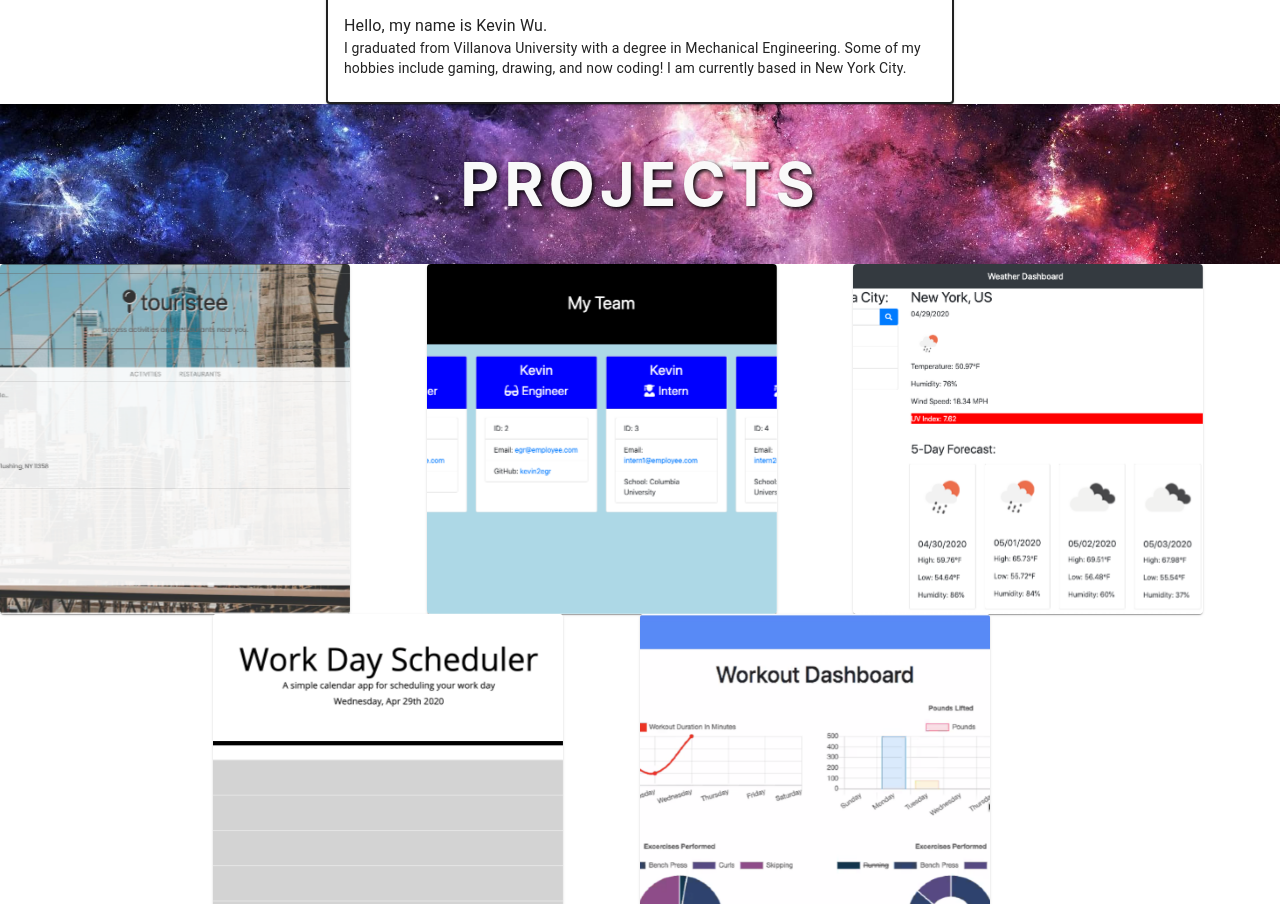
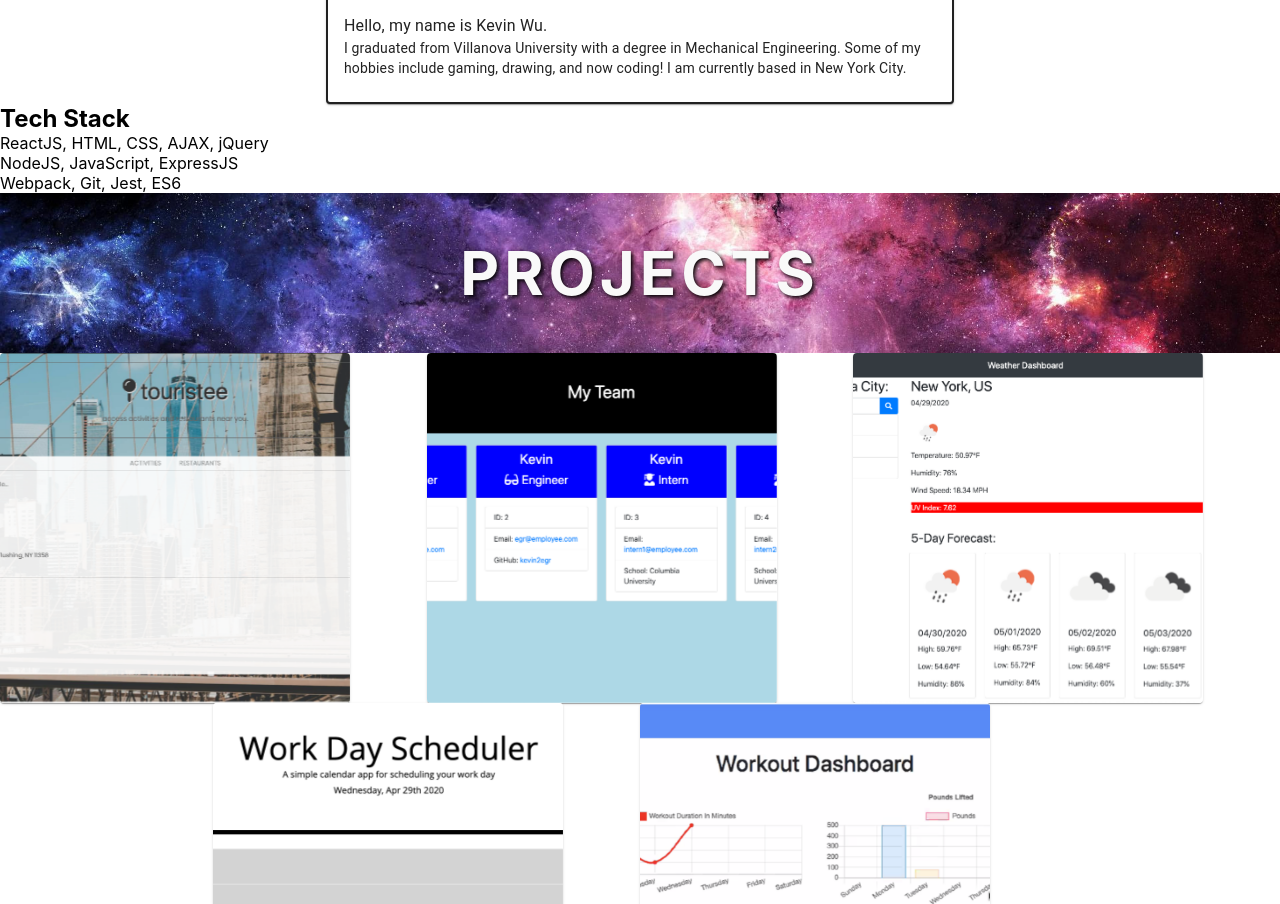
Before and after one commit to kevkevwuhoo/kwu-react-portfolio, a React (Create React App) app: page / in a window 1280 px wide. Shown: the part 1764-2668 px from the top of the page. Built offline with nearby package versions, Linux system fonts and the light colour scheme.

Commit message:
Added skills to about page

```diff
--- a/src/pages/About.js
+++ b/src/pages/About.js
@@ -9,6 +9,7 @@ import {
 } from '@material-ui/core';
 import me from '../assets/images/me.jpg';
 import SubHeader from '../components/SubHeader';
+import Skills from '../components/Skills';
 
 const styles = {
   card: {
@@ -44,6 +45,7 @@ function About() {
           </Card>
         </Grid>
       </Grid>
+      <Skills />
     </div>
   );
 }
```
